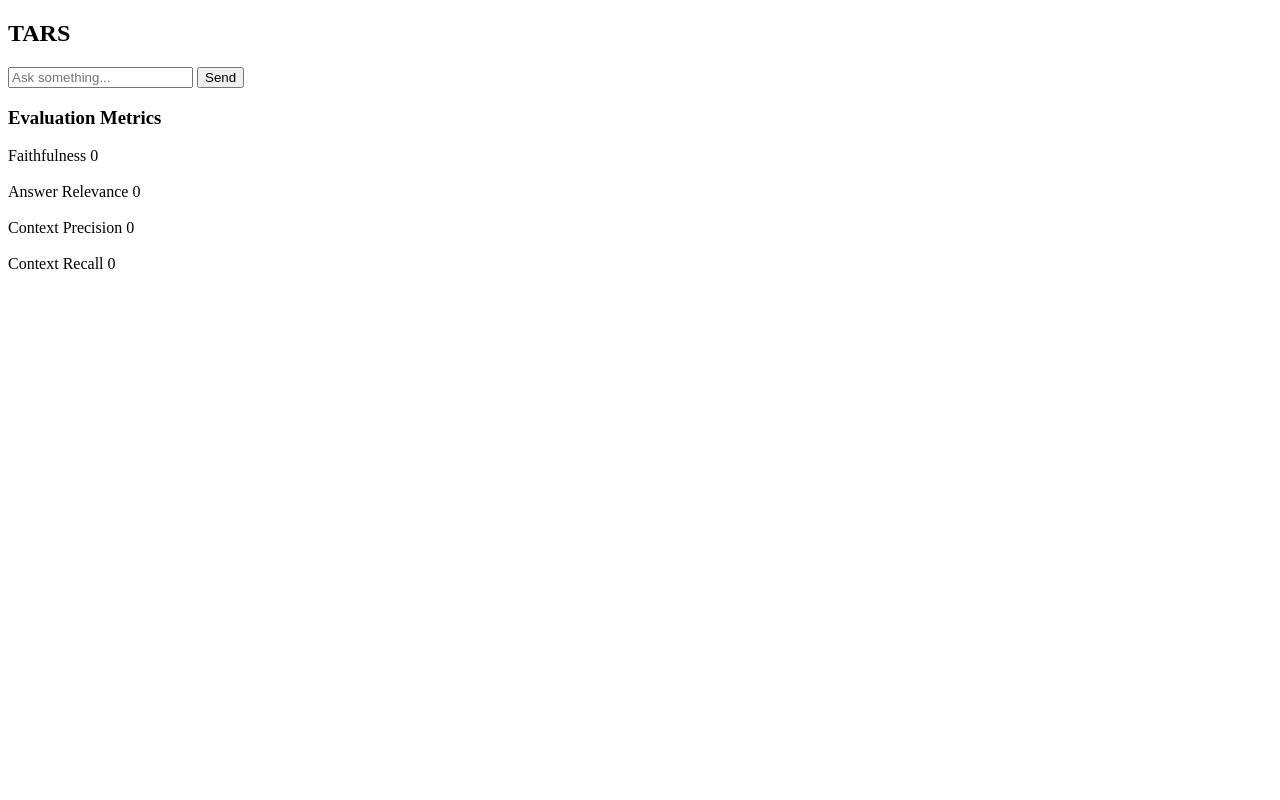
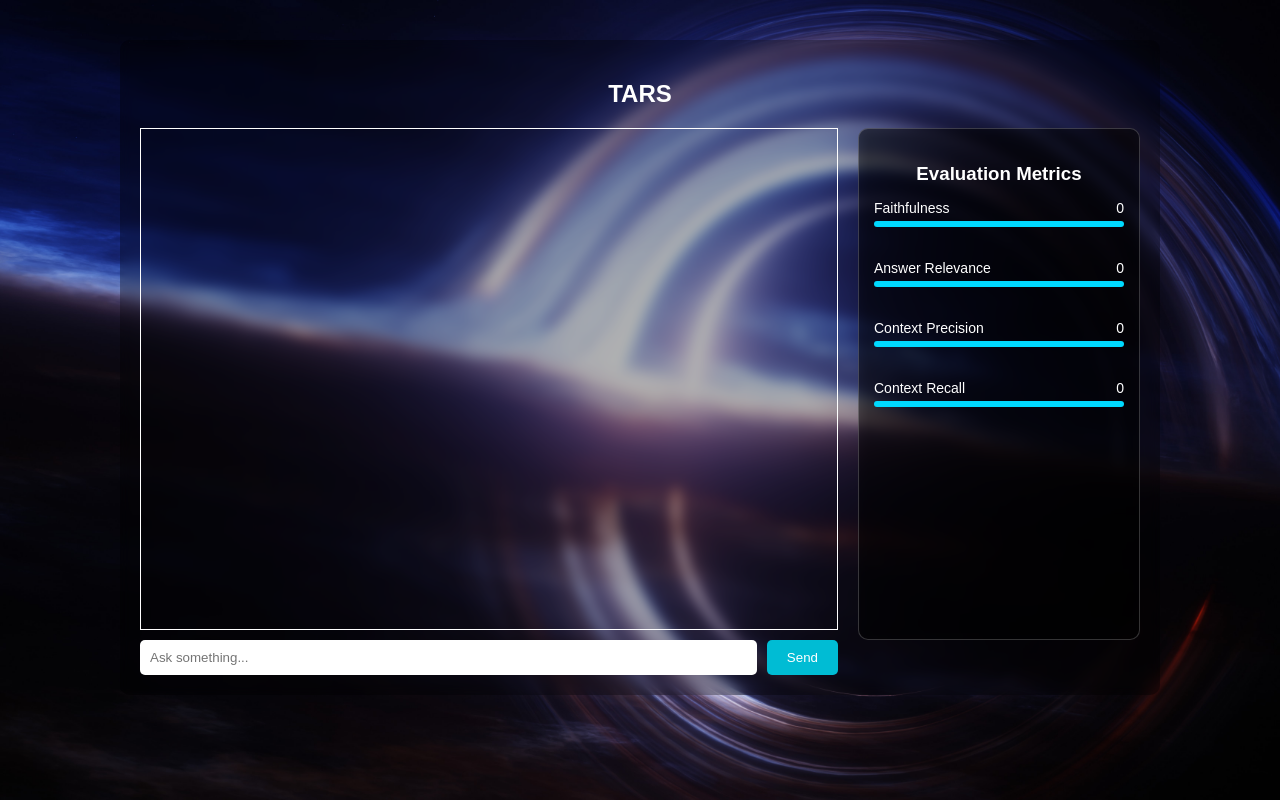
Before and after one commit to vishnu-vardhan-cyborg/tars-rag-chatbot, a plain HTML site: page frontend/index.html in a window 1280 px wide. Drawn offline with Linux system fonts and the light colour scheme; files that its build step writes are made by us from their sources; files whose address does not match are found by name.

Commit message:
Fix stylesheet link in index.html

```diff
--- a/frontend/index.html
+++ b/frontend/index.html
@@ -3,7 +3,7 @@
 
 <head>
     <title>RAG Chatbot</title>
-    <link rel="/static/stylesheet" href="style.css">
+    <link rel="stylesheet" href="/static/style.css">
 </head>
 
 <body>
```
